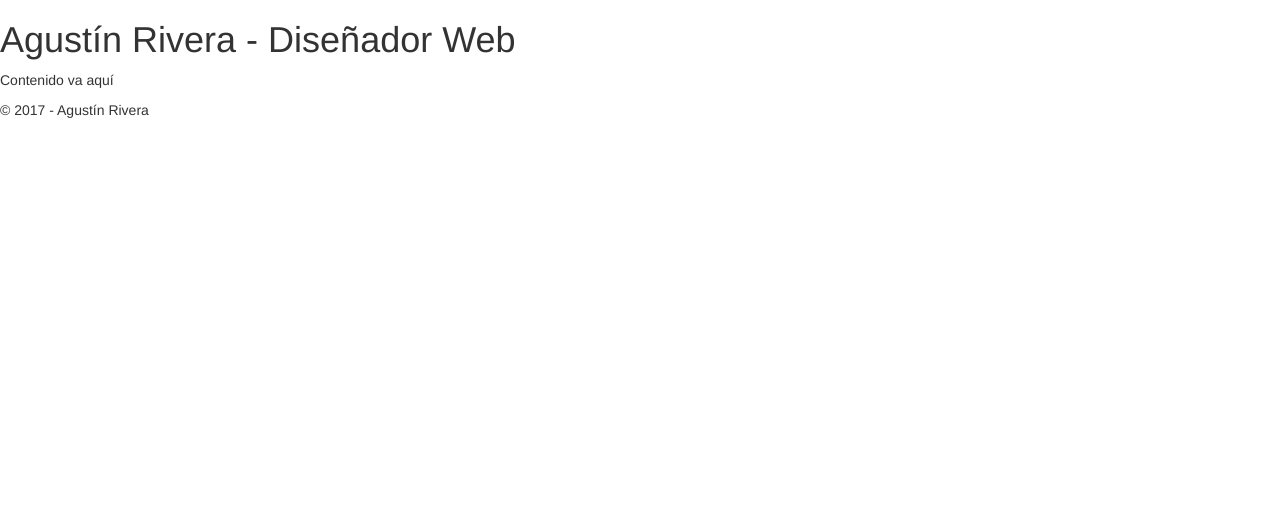
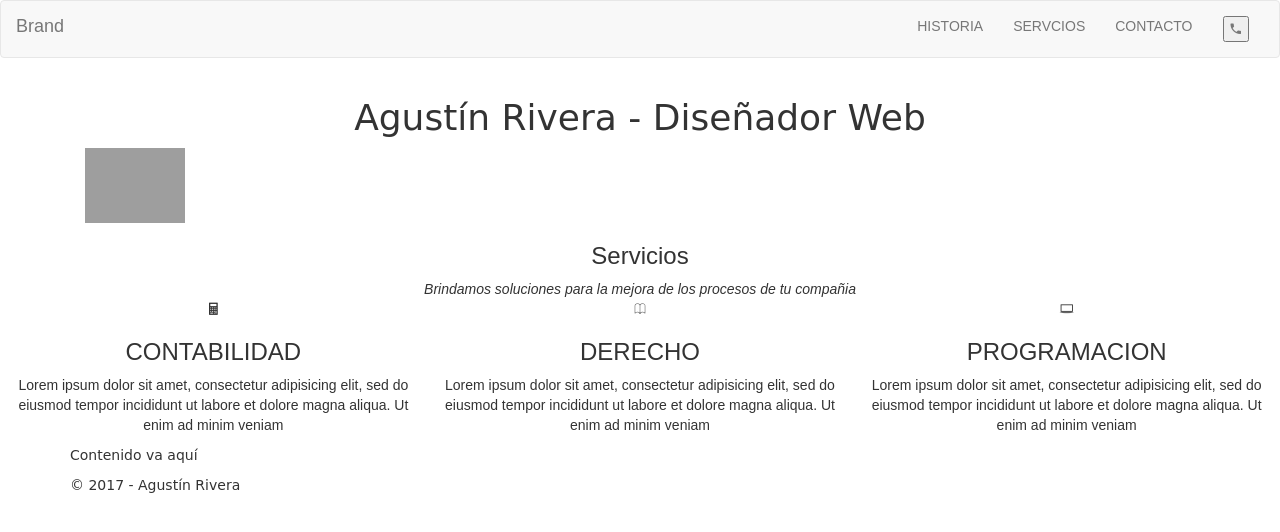
Before and after one commit to agurivera/agurivera.github.io, a plain HTML site: page index.html in a window 1280 px wide. Drawn offline with nearby package versions, Linux system fonts and the light colour scheme; grey boxes are pictures that could not be loaded; a web font is replaced by a local one.

Commit message:
Agregar cambios

```diff
--- a/css/style.css
+++ b/css/style.css
@@ -0,0 +1,14 @@
+body{
+	font-family: sans-serif;
+}
+
+.container{
+	font-family: 'Ranga', cursive;
+	}
+.calculator{
+	font-size: 200px;
+}
+
+.servicios{
+	font-family:font-family: 'Squada One', cursive;
+	}
--- a/index.html
+++ b/index.html
@@ -4,17 +4,91 @@
 	<meta charset="utf-8">
 	<title>Agustín Rivera</title>
 	<link rel="stylesheet" href="https://maxcdn.bootstrapcdn.com/bootstrap/3.3.7/css/bootstrap.min.css" integrity="sha384-BVYiiSIFeK1dGmJRAkycuHAHRg32OmUcww7on3RYdg4Va+PmSTsz/K68vbdEjh4u" crossorigin="anonymous">
-	<link rel="stylesheet" type="text/css" href="css/styles.css">
+	<link rel="stylesheet" type="text/css" href="css/style.css">
+	<link href="https://fonts.googleapis.com/css?family=Ranga|Squada+One" rel="stylesheet">
+	<link rel="stylesheet" type="text/css" href="http://code.ionicframework.com/ionicons/2.0.1/css/ionicons.min.css">
+
 </head>
 <body>
-	<header>
-		<h1>Agustín Rivera - Diseñador Web</h1>
+<nav class="navbar navbar-default">
+  <div class="container-fluid">
+    <!-- Brand and toggle get grouped for better mobile display -->
+    <div class="navbar-header">
+      <button type="button" class="navbar-toggle collapsed" data-toggle="collapse" data-target="#bs-example-navbar-collapse-1" aria-expanded="false">
+        <span class="sr-only">Toggle navigation</span>
+        <span class="icon-bar"></span>
+        <span class="icon-bar"></span>
+        <span class="icon-bar"></span>
+      </button>
+      <a class="navbar-brand" href="#">Brand</a>
+    </div>
+
+    <!-- Collect the nav links, forms, and other content for toggling -->
+    <div class="collapse navbar-collapse" id="bs-example-navbar-collapse-1">
+      <ul class="nav navbar-nav navbar-right">
+        	<li><a href="#">HISTORIA</a></li>
+        	<li><a href="#">SERVCIOS</a></li>
+        	<li><a href="#">CONTACTO</a></li>
+         	<li><a href="#"><button><div class="ion-android-call"></div></button></a></li>
+      </ul>
+    </div><!-- /.navbar-collapse -->
+  </div><!-- /.container-fluid -->
+</nav>
+	<header class="container">
+		<div class"row">
+			<div class="col-md-12 text-center">
+				<h1>Agustín Rivera - Diseñador Web</h1>
+			</div>
+			<div class="col-md-12 text-center">
+				<img class="img-responsive" src="https://www.w3.org/html/logo/downloads/HTML5_Logo_512.png" width="100" height="200">
+			</div>
+		</div>
 	</header>
-	<main>
+	<section class="servicios">
+			<article>
+				<h3 class="text-center section-title">Servicios</h3>
+				<div  class="text-center">
+					<dfn>Brindamos soluciones para la mejora de los procesos de tu compañia</dfn>
+				</div>
+				<div class="service-list">
+					<div class="col-md-4 text-center">
+						<div class="caculator">
+							<i class="ion-calculator"></i>
+
+						</div>
+						<h3>CONTABILIDAD</h3>
+						<p>Lorem ipsum dolor sit amet, consectetur adipisicing elit, sed do eiusmod
+						tempor incididunt ut labore et dolore magna aliqua. Ut enim ad minim veniam
+						</p>
+					</div>
+					<div class="col-md-4 text-center">
+						<div class="book">
+							<i class="ion-ios-book-outline"></i>
+
+						</div>
+						<h3>DERECHO</h3>
+						<p>Lorem ipsum dolor sit amet, consectetur adipisicing elit, sed do eiusmod
+						tempor incididunt ut labore et dolore magna aliqua. Ut enim ad minim veniam
+						</p>
+					</div>
+					<div class="col-md-4 text-center">
+						<div class="caculator">
+							<i class="ion-laptop"></i>
+
+						</div>
+						<h3>PROGRAMACION</h3>
+						<p>Lorem ipsum dolor sit amet, consectetur adipisicing elit, sed do eiusmod
+						tempor incididunt ut labore et dolore magna aliqua. Ut enim ad minim veniam
+						</p>
+					</div>
+				</div>
+			</article>
+		</section>
+	<main class="container">
 		<p>Contenido va aquí</p>
 	</main>
 
-	<footer>
+	<footer class="container">
 		<p>© 2017 - Agustín Rivera </p>
 	</footer>
 </body>
```
